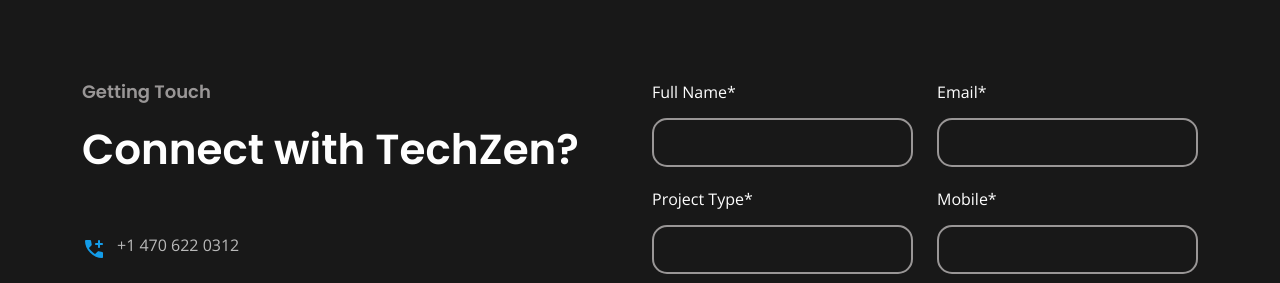
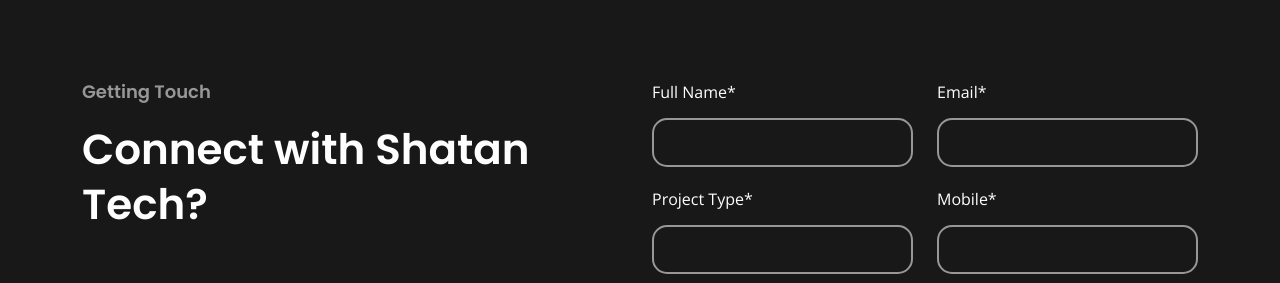
Before and after one commit to harshitchugh001/project1, a React (Create React App) app: page /contact in a window 1280 px wide. Shown: the part 620-903 px from the top of the page. Built offline with nearby package versions, Linux system fonts and the light colour scheme.

Commit message:
contact page

```diff
--- a/public/index.html
+++ b/public/index.html
@@ -7,7 +7,7 @@
     <meta name="theme-color" content="#ffffff" />
     <meta
       name="description"
-      content="ShanTech"
+      content="ShatanTech"
     />
     <link rel="apple-touch-icon" href="%PUBLIC_URL%/favicon.png" />
     <!--
@@ -24,7 +24,7 @@
       work correctly both with client-side routing and a non-root public URL.
       Learn how to configure a non-root public URL by running `npm run build`.
     -->
-    <title>ShanTech</title>
+    <title>ShatanTech</title>
   </head>
   <body>
     <noscript>You need to enable JavaScript to run this app.</noscript>
--- a/src/components/Pages/ContactPage.jsx
+++ b/src/components/Pages/ContactPage.jsx
@@ -24,7 +24,7 @@ export default function ContactPage() {
         <Div className="row">
           <Div className="col-lg-6">
             <SectionHeading
-              title="Connect with TechZen?"
+              title="Connect with Shatan Tech?"
               subtitle="Getting Touch"
             />
             <Spacing lg="55" md="30" />
@@ -73,14 +73,14 @@ export default function ContactPage() {
         </Div>
       </Div>
       <Spacing lg="150" md="80" />
-      <Div className="cs-google_map">
+      {/* <Div className="cs-google_map">
         <iframe
           src="https://www.google.com/maps/embed?pb=!1m18!1m12!1m3!1d96652.27317354927!2d-74.33557928194516!3d40.79756494697628!2m3!1f0!2f0!3f0!3m2!1i1024!2i768!4f13.1!3m3!1m2!1s0x89c3a82f1352d0dd%3A0x81d4f72c4435aab5!2sTroy+Meadows+Wetlands!5e0!3m2!1sen!2sbd!4v1563075599994!5m2!1sen!2sbd"
           allowFullScreen
           title="Google Map"
         />
       </Div>
-      <Spacing lg="50" md="40" />
+      <Spacing lg="50" md="40" /> */}
     </>
   );
 }
```
